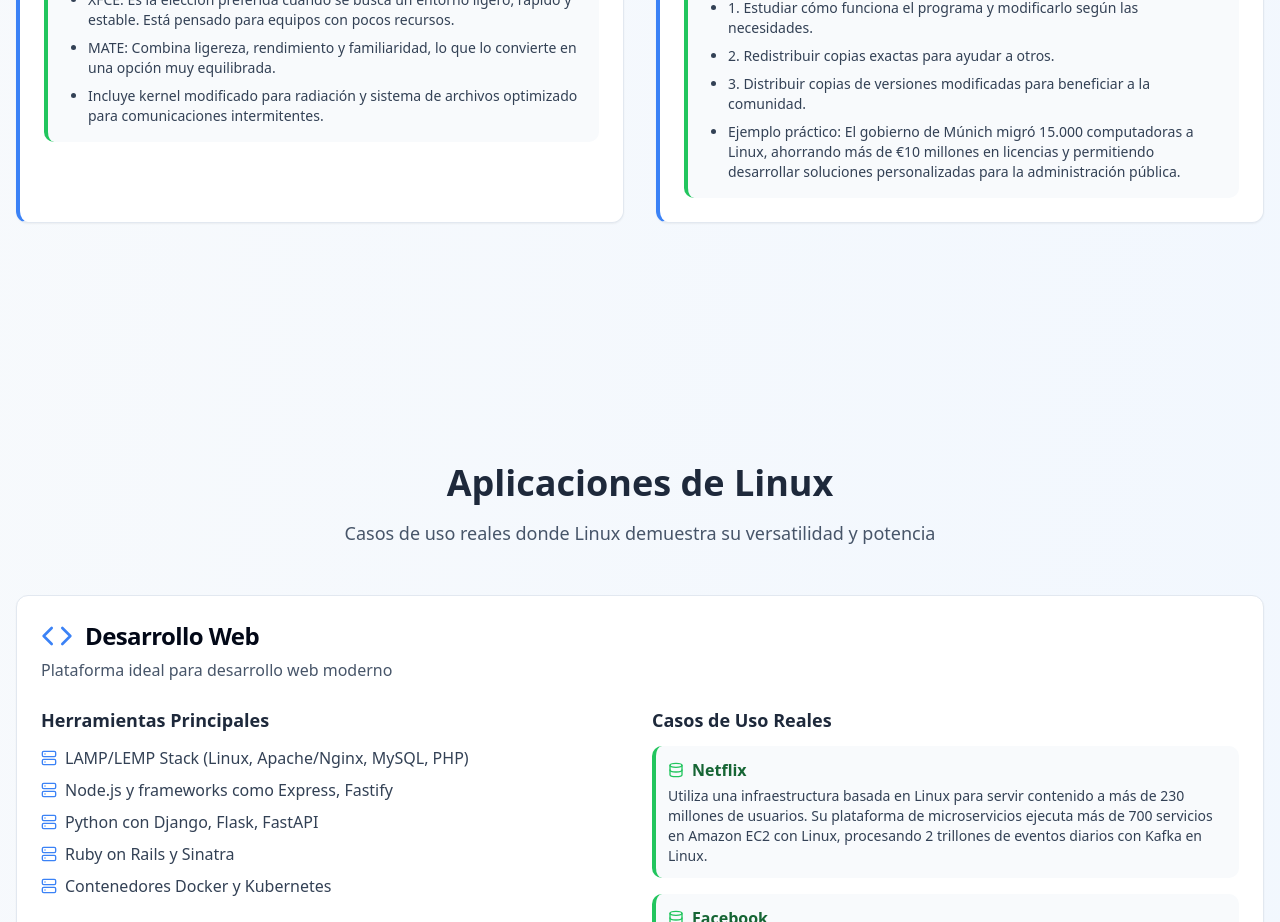
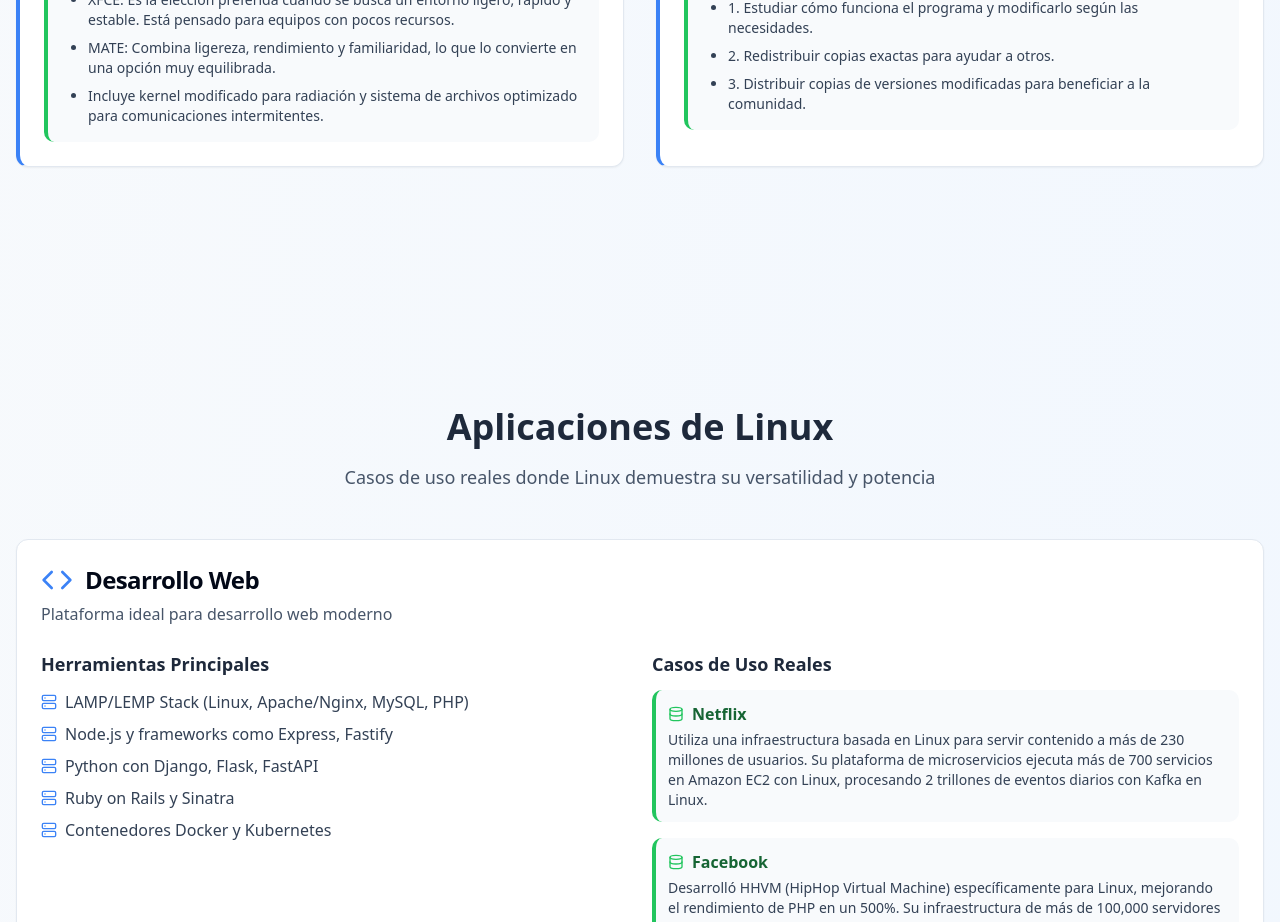
Before and after one commit to valentinavargasp/linux-history-website, a Next.js app: page / in a window 1280 px wide. Shown: the part 5100-6022 px from the top of the page. Built offline with nearby package versions, Linux system fonts and the light colour scheme.

Commit message:
fix: se corrige secciòn software libre.

```diff
--- a/components/advantages.tsx
+++ b/components/advantages.tsx
@@ -74,7 +74,6 @@ example: [
     "1. Estudiar cómo funciona el programa y modificarlo según las necesidades.",
     "2. Redistribuir copias exactas para ayudar a otros.",
     "3. Distribuir copias de versiones modificadas para beneficiar a la comunidad.",
-    "Ejemplo práctico: El gobierno de Múnich migró 15.000 computadoras a Linux, ahorrando más de €10 millones en licencias y permitiendo desarrollar soluciones personalizadas para la administración pública."
   ]
 }
 
```
